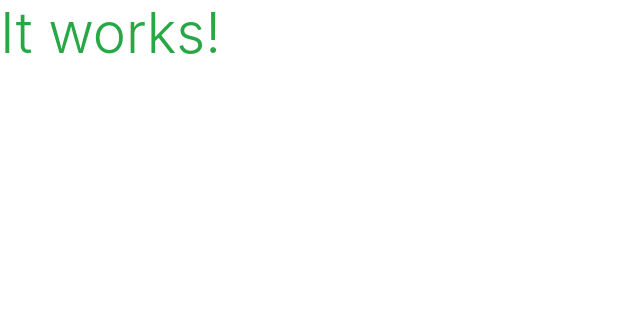
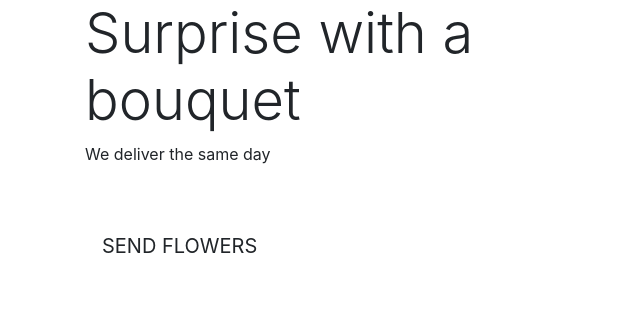
Before and after one commit to mariaarnesson/florist_shop, a Django app: page / in a window 1280 px wide. Shown: the top 325 px of the page, without its empty margins (0-640 px from the left). Run offline with Django 3.2, Linux system fonts and the light colour scheme; some libraries are stand-ins or nearby versions.

Commit message:
Added home page content

```diff
--- a/florist_shop/settings.py
+++ b/florist_shop/settings.py
@@ -9,7 +9,7 @@ https://docs.djangoproject.com/en/3.2/topics/settings/
 For the full list of settings and their values, see
 https://docs.djangoproject.com/en/3.2/ref/settings/
 """
-
+import os
 from pathlib import Path
 
 # Build paths inside the project like this: BASE_DIR / 'subdir'.
@@ -67,7 +67,7 @@ TEMPLATES = [
         'OPTIONS': {
             'context_processors': [
                 'django.template.context_processors.debug',
-                'django.template.context_processors.request', # required by allauth
+                'django.template.context_processors.request',  # required by allauth
                 'django.contrib.auth.context_processors.auth',
                 'django.contrib.messages.context_processors.messages',
             ],
--- a/home/templates/home/index.html
+++ b/home/templates/home/index.html
@@ -1,6 +1,28 @@
 {% extends "base.html" %}
 {% load static %}
 
+{% block page_header %}
+    <div class="container header-container">
+        <div class="row">
+            <div class="col"></div>
+        </div>
+    </div>
+{% endblock %}
+
 {% block content %}
-<h1 class="display-4 text-success">It works!</h1>
+    <div class="container h-100">
+        <div class="row h-100">
+            <div class="col-7 col-md-6 my-auto">
+                <h1 class="display-4 logo-font text-black">
+                    Surprise with a bouquet
+                </h1>
+                <p>We deliver the same day</p>
+                <div class="my-5">
+                    <h4>
+                        <a href="" class="shop-now-button btn btn-lg rounded-0 text-uppercase py-3">Send flowers</a>
+                    </h4>
+                </div>
+            </div>
+        </div>
+    </div>
 {% endblock %}
```
